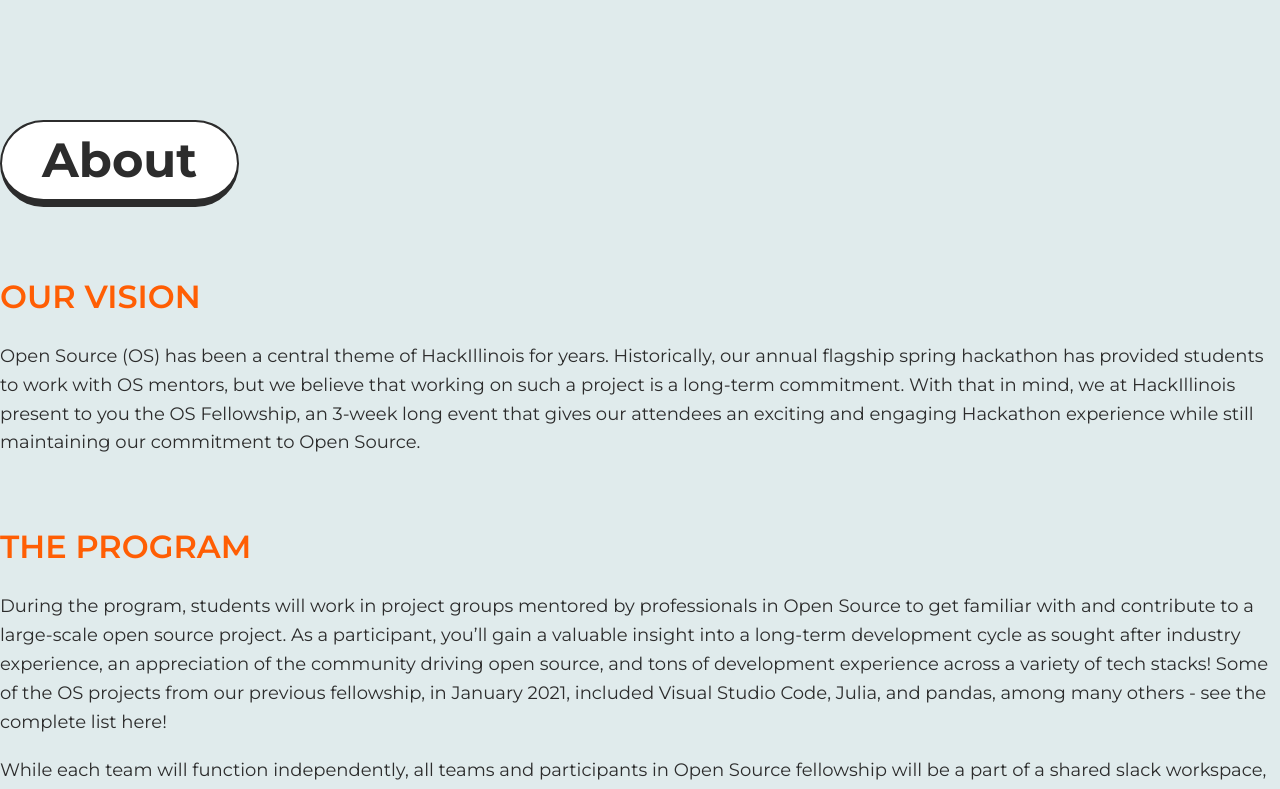
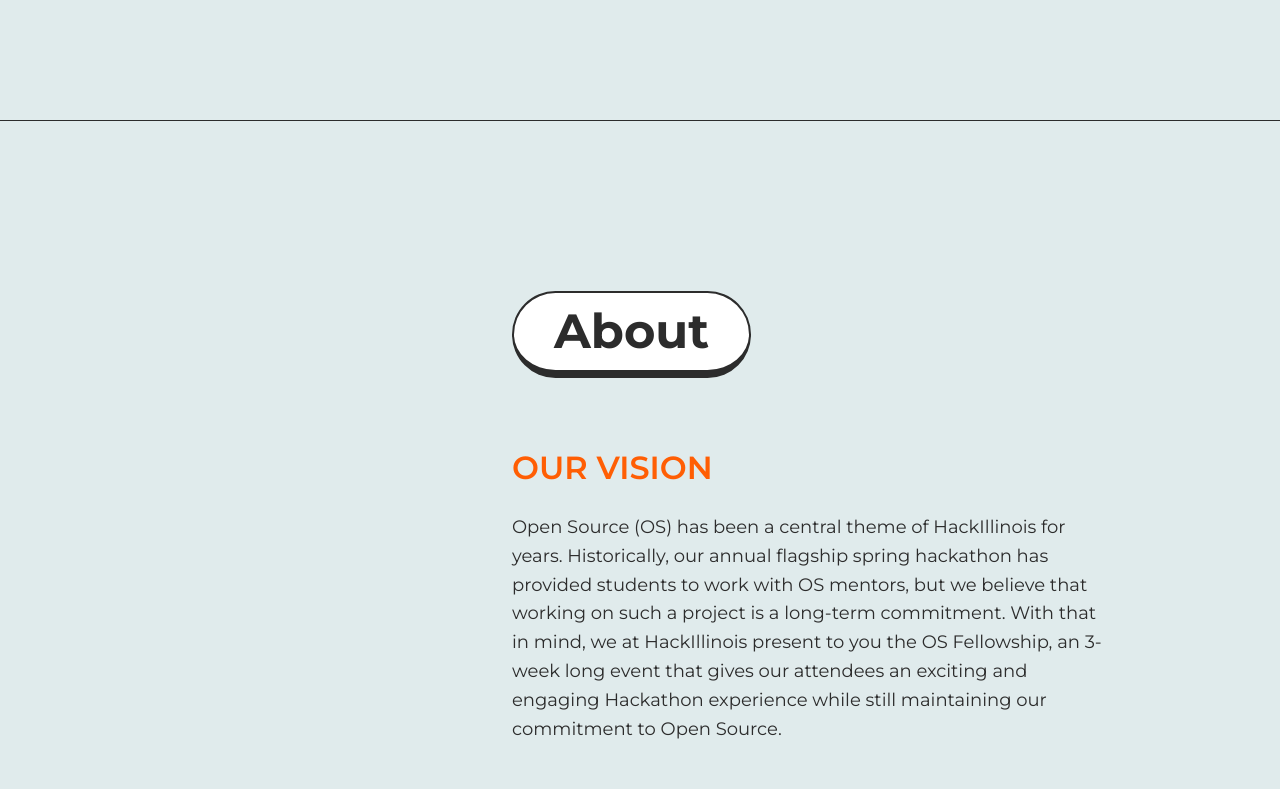
Before and after one commit to HackIllinois/hackstart-site, a React (Create React App) app: page / in a window 1280 px wide. Shown: the part 680-1469 px from the top of the page. Built offline with nearby package versions, Linux system fonts and the light colour scheme.

Commit message:
:speech_balloon: add about section

```diff
--- a/src/pages/Home/About/index.tsx
+++ b/src/pages/Home/About/index.tsx
@@ -3,12 +3,15 @@
 
 const About: React.FC = () => (
   <section className={styles.about}>
+    <div className={styles.abstract}></div>
+    <div className={styles.text}>
       <h2 className="mb-large">About</h2>
       <h3 className="mb-small">Our Vision</h3>
       <p className="mb-large">Open Source (OS) has been a central theme of HackIllinois for years. Historically, our annual flagship spring hackathon has provided students to work with OS mentors, but we believe that working on such a project is a long-term commitment. With that in mind, we at HackIllinois present to you the OS Fellowship, an 3-week long event that gives our attendees an exciting and engaging Hackathon experience while still maintaining our commitment to Open Source.</p>
       <h3 className="mb-small">The Program</h3>
       <p className="mb-small">During the program, students will work in project groups mentored by professionals in Open Source to get familiar with and contribute to a large-scale open source project. As a participant, you’ll gain a valuable insight into a long-term development cycle as sought after industry experience, an appreciation of the community driving open source, and tons of development experience across a variety of tech stacks! Some of the OS projects from our previous fellowship, in January 2021, included Visual Studio Code, Julia, and pandas, among many others - see the complete list here!</p>
       <p className="mb-small">While each team will function independently, all teams and participants in Open Source fellowship will be a part of a shared slack workspace, where teams will be able to share progress, consult others for feedback, and gather data on their project as needed. In addition, weekly check-in meetings will allow teams to showcase their development over the week and learn about other projects and the direction they’re headed in—all to provide attendees with the most comprehensive dive into Open Source through HackIllinois.</p>
+    </div>
   </section>
 );
 
--- a/src/pages/Home/About/styles.module.scss
+++ b/src/pages/Home/About/styles.module.scss
@@ -1,3 +1,15 @@
 .about {
+    border-top: 1px solid currentColor;
+    display: flex;
 
+    .abstract {
+        flex: 0 0 40%;
+    }
+
+    .text {
+        flex: 0 0 60%;
+        margin-left: auto;
+        padding: 170px;
+        padding-left: 0;
+    }
 }
```
Lines whose indentation alone changed are shown as unchanged.
